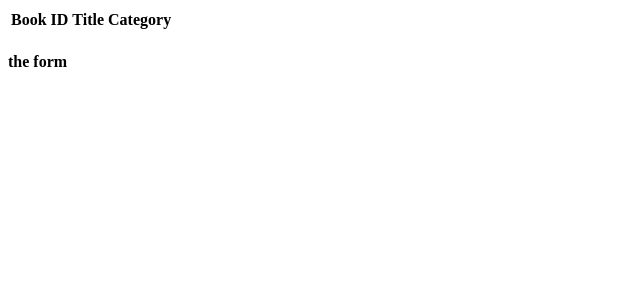
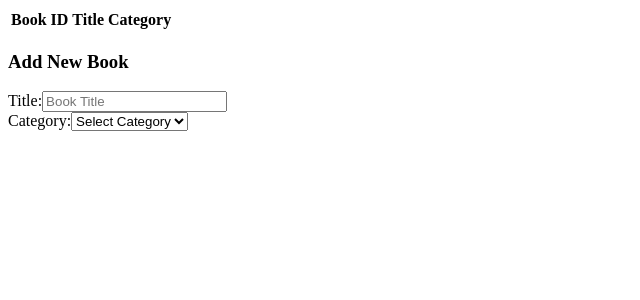
Before and after one commit to oscardelalanza/book-store, a React (Create React App) app: page / in a window 1280 px wide. Shown: the top 300 px of the page, without its empty margins (0-640 px from the left). Built offline with nearby package versions, Linux system fonts and the light colour scheme.

Commit message:
book from with inputs

```diff
--- a/src/components/BooksForm.jsx
+++ b/src/components/BooksForm.jsx
@@ -1,8 +1,27 @@
 import React from 'react';
+
+const categories = ['Action', 'Biography', 'History', 'Horror', 'Kids', 'Learning', 'Sci-Fi'];
 
 const BooksForm = () => (
   <div>
-    <h4>the form</h4>
+    <h3>Add New Book</h3>
+    <form>
+      <div>
+        <label htmlFor="title">
+          Title:
+          <input type="text" id="title" placeholder="Book Title" />
+        </label>
+      </div>
+      <div>
+        <label htmlFor="category">
+          Category:
+          <select id="category">
+            <option selected>Select Category</option>
+            {categories.map(cat => <option key={cat} value={cat}>{cat}</option>)}
+          </select>
+        </label>
+      </div>
+    </form>
   </div>
 );
 
```
